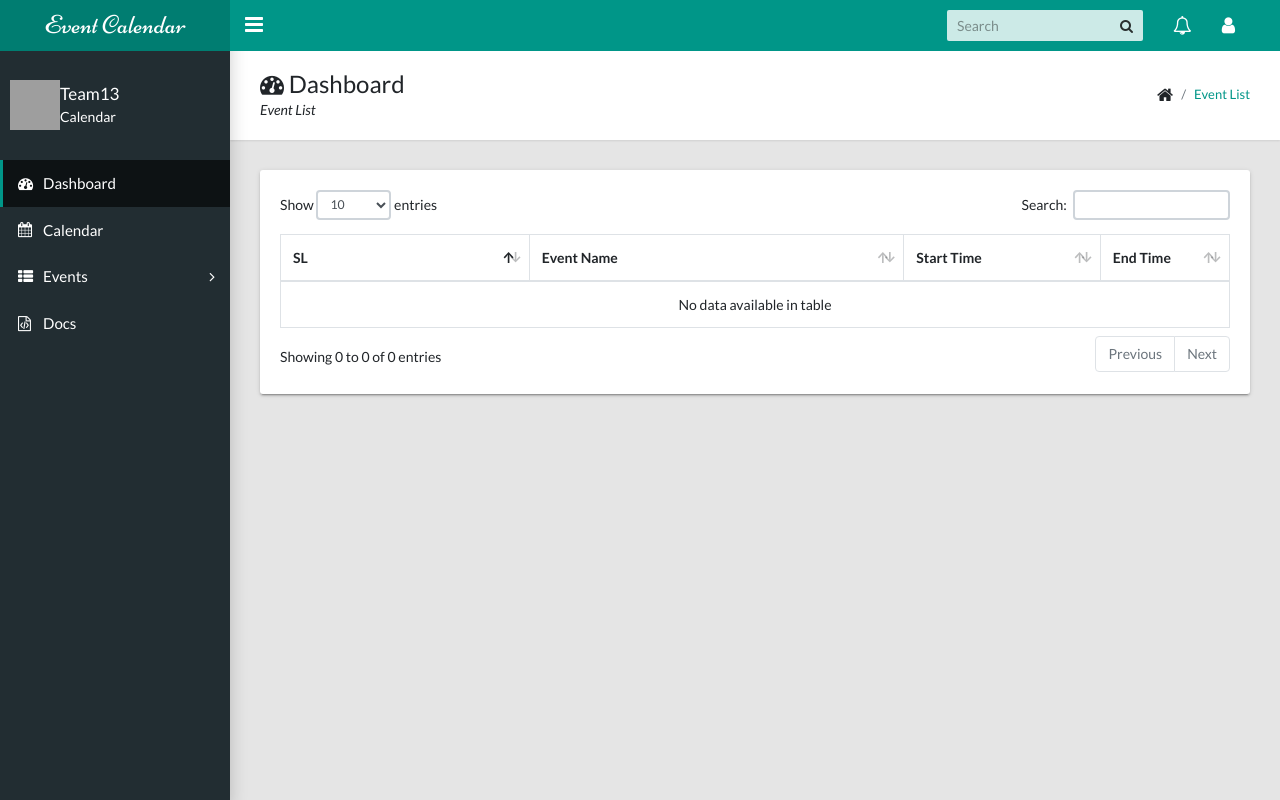
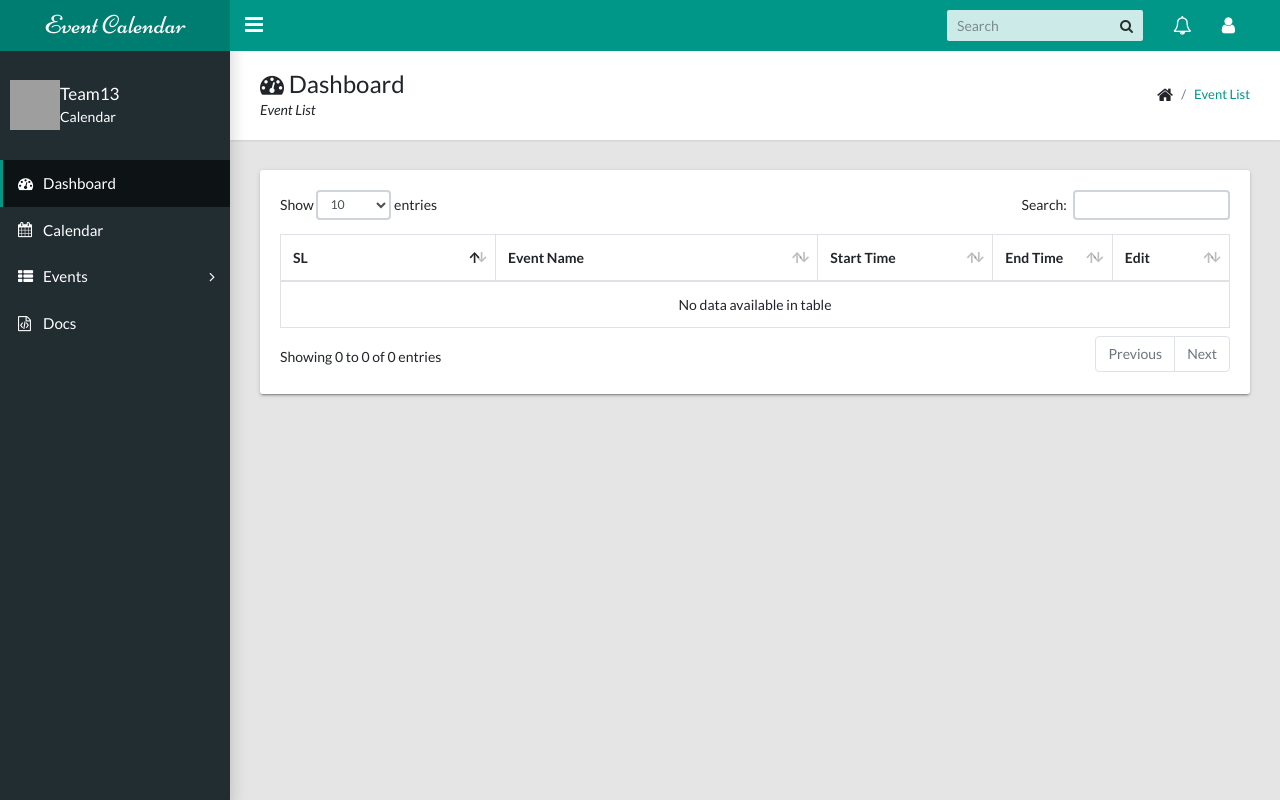
Before and after one commit to greyhub/calendar_manager, a Django app: page /all-event-list/ in a window 1280 px wide. Run offline with Django 3.2, Linux system fonts and the light colour scheme; the visitor is signed in with stand-in values (Sample User, id 1); data that the repository does not hold is empty; some libraries are stand-ins or nearby versions; grey boxes are pictures that could not be loaded.

Commit message:
Edit templates

```diff
--- a/calendar_manager/templates/events_calendar/events_list.html
+++ b/calendar_manager/templates/events_calendar/events_list.html
@@ -27,9 +27,10 @@
                                     <thead>
                                         <tr role="row">
                                             <th class="sorting_asc" tabindex="0" aria-controls="sampleTable" rowspan="1" colspan="1" aria-sort="ascending" aria-label="Name: activate to sort column descending" style="width: 261.641px;">SL</th>
-                                            <th class="sorting" tabindex="0" aria-controls="sampleTable" rowspan="1" colspan="1" aria-label="Position: activate to sort column ascending" style="width: 417.312px;">Event Name</th>
+                                            <th href="#" class="sorting" tabindex="0" aria-controls="sampleTable" rowspan="1" colspan="1" aria-label="Position: activate to sort column ascending" style="width: 417.312px;">Event Name</th>
                                             <th class="sorting" tabindex="0" aria-controls="sampleTable" rowspan="1" colspan="1" aria-label="Office: activate to sort column ascending" style="width: 189.281px;">Start Time</th>
                                             <th class="sorting" tabindex="0" aria-controls="sampleTable" rowspan="1" colspan="1" aria-label="Age: activate to sort column ascending" style="width: 102.141px;">End Time</th>
+                                            <th class="sorting" tabindex="0" aria-controls="sampleTable" rowspan="1" colspan="1" aria-label="Age: activate to sort column ascending" style="width: 102.141px;">Edit</th>
                                         </tr>
                                     </thead>
                                     <tbody>
@@ -39,6 +40,7 @@
                                                 <td>{{ event.title }}</td>
                                                 <td>{{ event.start_time }}</td>
                                                 <td>{{ event.end_time }}</td>
+                                                <td class="sorting_1"><a href="{% url 'events_calendar:event_edit' event.id %}">Link</a></td>
                                             </tr>
                                         {% endfor %}
                                     </tbody>
```
Also changed, not shown: calendar_manager/templates/events_calendar/calendar.html (+21 -21 lines).
